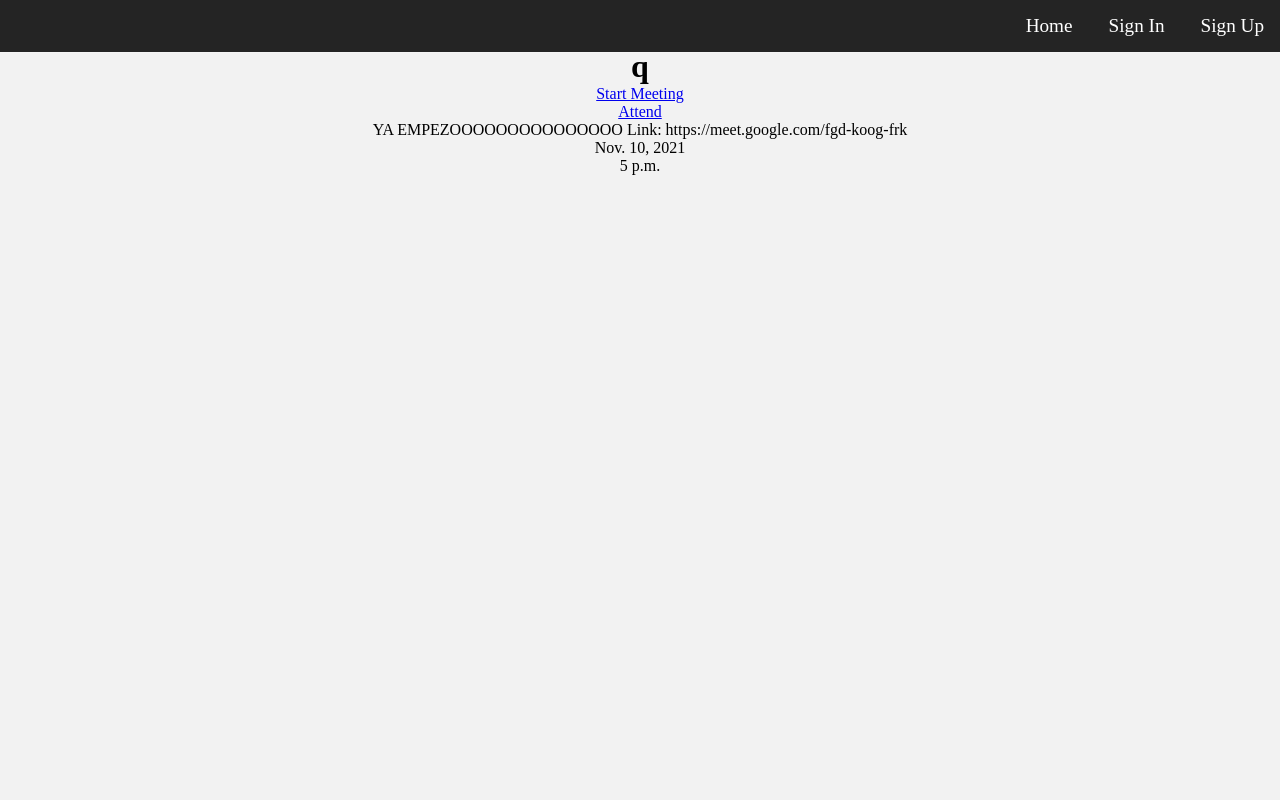
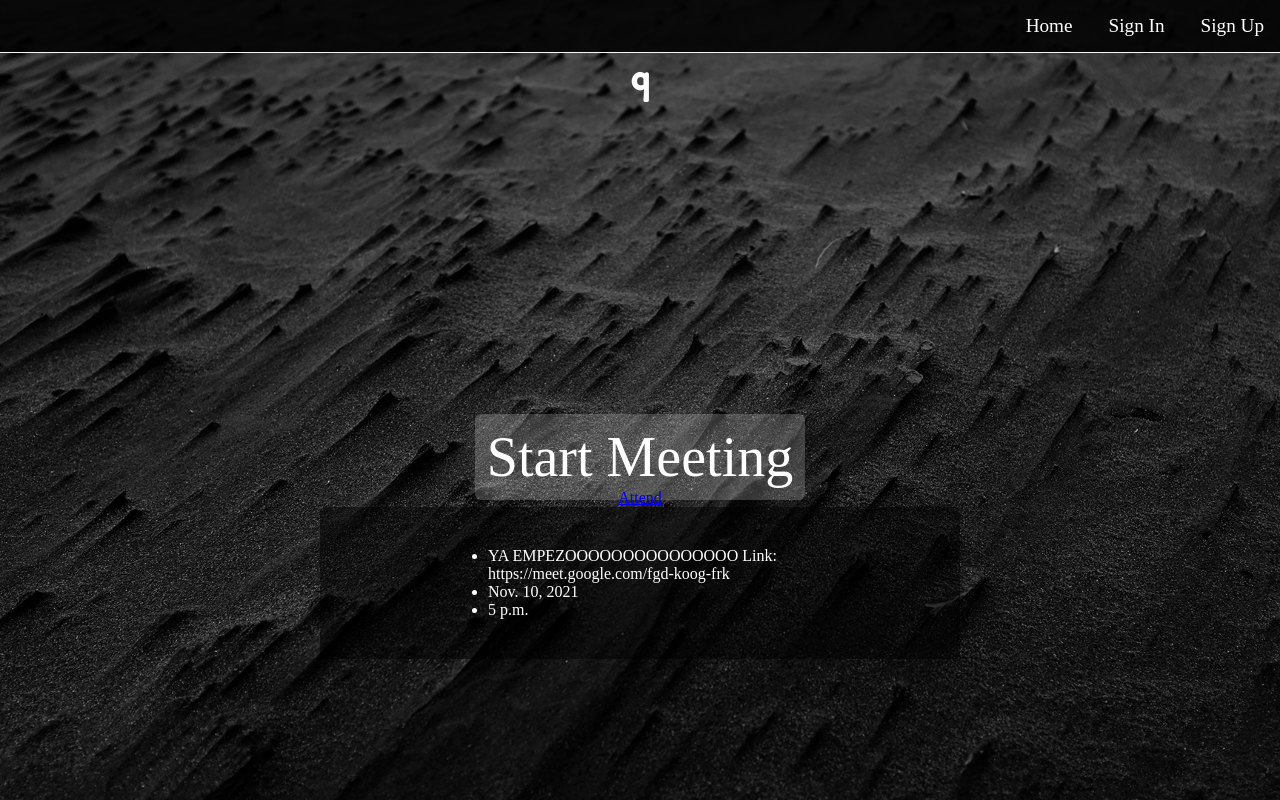
Before and after one commit to Rodrigo-Flores/sansans-to-talk, a Django app: page /event_detail/11/ in a window 1280 px wide. Run offline with Django 3.2, Linux system fonts and the light colour scheme; data comes from the database, SQL or seed files in the repository; both versions use the stored data as it was after the commit.

Commit message:
Update: Styling

```diff
--- a/App/settings.py
+++ b/App/settings.py
@@ -25,7 +25,7 @@
 # SECURITY WARNING: don't run with debug turned on in production!
 DEBUG = True
 
-ALLOWED_HOSTS = ['192.168.1.108', 'localhost', '127.0.0.1', 'fdf4-190-22-179-20.ngrok.io'] # Delete this if you want to allow all local hosts
+ALLOWED_HOSTS = ['192.168.1.108', 'localhost', '127.0.0.1',] # Delete this if you want to allow all local hosts
 
 
 # Application definition
--- a/static/css/event_detail.css
+++ b/static/css/event_detail.css
@@ -6,12 +6,50 @@
   z-index: 1;
 } */
 
+@font-face {
+  src: url("./../fonts/brandon/Brandon_med.otf") format("opentype");
+  font-family: "Brandon Medium";
+}
+
+@font-face {
+  src: url("./../fonts/brandon/Brandon_reg.otf") format("opentype");
+  font-family: "Brandon Regular";
+}
+
+@font-face {
+  src: url("./../fonts/brandon/Brandon_bold.otf") format("opentype");
+  font-family: "Brandon Bold";
+}
+
+@font-face {
+  src: url("./../fonts/brandon/Brandon_light.otf") format("opentype");
+  font-family: "Brandon Light";
+}
+
+body {
+  background-image: url("./../media/background5.jpg");
+  background-size: cover;
+  background-repeat: no-repeat;
+  background-attachment: fixed;
+  background-color: rgba(0, 0, 0, 0.3);
+}
+
 .title main {
   font-size: 1.5em;
   font-weight: bold;
   margin-bottom: 0.5em;
   width: max-content;
   text-align: center;
+  color: rgb(255, 255, 255);
+
+}
+
+.title .but_start {
+  font-size: 2em;
+  margin-top: 10em;
+  margin-left: auto;
+  margin-right: auto;
+  color: rgb(255, 255, 255);
 
 }
 
@@ -28,3 +66,59 @@
   padding: 0.5em;
   margin: 0.5em 0.5em;
 }
+
+#meeting {
+  text-decoration: none;
+  border-radius: 6px;
+  background-color: rgba(255, 255, 255, 0.2);
+  color: black;
+  margin: 0 auto;
+  color: rgb(255, 255, 255);
+  font-size: 7vh;
+  padding: 1.5vh;
+}
+
+#meeting:hover {
+  background-color: rgb(0, 0, 0);
+  color: rgb(0, 255, 242);
+  padding: 1.5vh;
+}
+
+.attendance a {
+  color: rgb(255, 255, 255);
+  text-decoration: none;
+  background-color: rgba(255, 255, 255, 0.3);
+  padding: 2vh;
+  margin: 15vh;
+}
+
+.attendance form {
+  margin: 5vh;
+}
+
+.title h1{
+  font-family: "Brandon Medium";
+  font-size: 2.5em;
+  text-align: center;
+  margin: 0 auto;
+  color: rgb(255, 255, 255);
+}
+
+.event {
+  background-color: rgba(0, 0, 0, 0.5);
+  padding: 2vh;
+  margin: 2vh;
+  border-radius: 6px;
+  width: 50%;
+  margin: 0 auto;
+}
+
+.event ul {
+  font-family: "Brand Medium";
+  align-content: left;
+  text-align: left;
+  width: 50%;
+  margin: 3vh auto;
+  color: rgb(255, 255, 255);
+
+}
--- a/templates/index.html
+++ b/templates/index.html
@@ -60,9 +60,10 @@
         {% else %}
             <div class="homeUnAuthenticated">
                 <div class="homeUnAuthenticated-content">
-                    <h3>What is Sansans To Talk</h3>
-                    <p>Lorem, ipsum dolor sit amet consectetur adipisicing elit. Numquam nostrum velit ipsum animi repellat corporis ad vitae iure earum esse praesentium, obcaecati ullam enim eius quaerat, quasi molestiae doloremque quam! Lorem, ipsum dolor sit amet consectetur adipisicing elit. Provident dolorem laborum sit ipsa, eos minima cupiditate culpa. Minus labore pariatur perspiciatis odio sed officiis nisi! Minima esse corrupti mollitia <quas class="lore"></quas></p>
-
+                    <h3>What is Sansans To Talk ?</h3>
+                    <p>Sansans To Talk is a web application with which you can create events about series and movies to talk and discuss with people with the same tastes as you. The meetings are developed through meetings by Google Meet, which will be created and shared by the creators of the events.</p><br>
+                    <h3>How it works Sansans To Talk ?</h3>
+                    <p>So that you can create your events and talk with people, you must first register, after this you will have two new options: "Event List", where you can see the events that have been created by people, and "Create Event", section where you can create your own events. It is important that after creating the event you go to the "details" section and click on "Start Meeting", this will create a Google Meetings session. The next step you must do is copy the session invitation link and paste it in the "details" section so that people can join.<p>
                 </div>
             </div>
 
--- a/templates/objects/attendance_confirmation.html
+++ b/templates/objects/attendance_confirmation.html
@@ -1,5 +1,9 @@
 {% extends 'index.html' %}
 {% block title %}<title>Delete Confirmation</title>{% endblock title %}
+
+{% load static %}
+<link rel="stylesheet" type="text/css" href="{% static 'css/attendance_confirmation.css' %}">
+{% endblock styles %}
 
 {% block body %}
 <form method="post">
--- a/templates/objects/delete_confirmation.html
+++ b/templates/objects/delete_confirmation.html
@@ -1,5 +1,9 @@
 {% extends 'index.html' %}
 {% block title %}<title>Delete Confirmation</title>{% endblock title %}
+{% block styles %}
+{% load static %}
+<link rel="stylesheet" type="text/css" href="{% static 'css/event_delete.css' %}">
+{% endblock styles %}
 
 {% block body %}
 <form method="post">
--- a/templates/objects/event_detail.html
+++ b/templates/objects/event_detail.html
@@ -9,7 +9,9 @@
 {% block body %}
     <div class="title">
         <h1 class="title-main">{{ events.event_name }}</h1>
-        <a id="meeting" href="https://meet.google.com/new/" target="_blanck">Start Meeting</a>
+        <div class="but_start">
+            <a id="meeting" href="https://meet.google.com/new/" target="_blanck">Start Meeting</a>
+        </div>
     </div>
     <div class="attendace">
         <form method="get">
--- a/templates/objects/event_list.html
+++ b/templates/objects/event_list.html
@@ -26,7 +26,7 @@
                 <td id="options">
                     <a id="options-btn" href="{% url 'event_detail' event.event_id %}">Details</a>
                     <a id="options-btn" href="{% url 'event_update' event.event_id %}">Edit</a>
-                    <a id="options-btn" href="{% url 'event_delete' event.event_id %}">Delete</a>
+                    <a id="delete-btn" href="{% url 'event_delete' event.event_id %}">Delete</a>
                 </td>
             </tr>
             {% endfor %}
```
Also changed, not shown: static/css/attendance_confirmation.css (added, +121 -0 lines), static/css/event_delete.css (added, +121 -0 lines), static/css/event_list.css (+12 -1 lines), STT_data.db.
